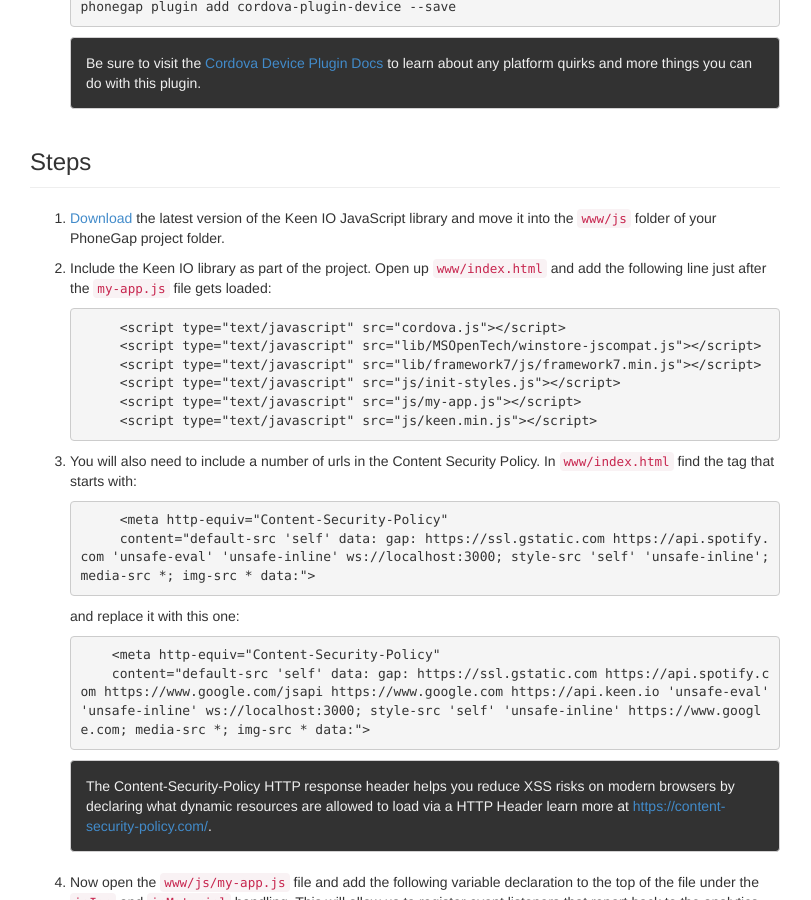
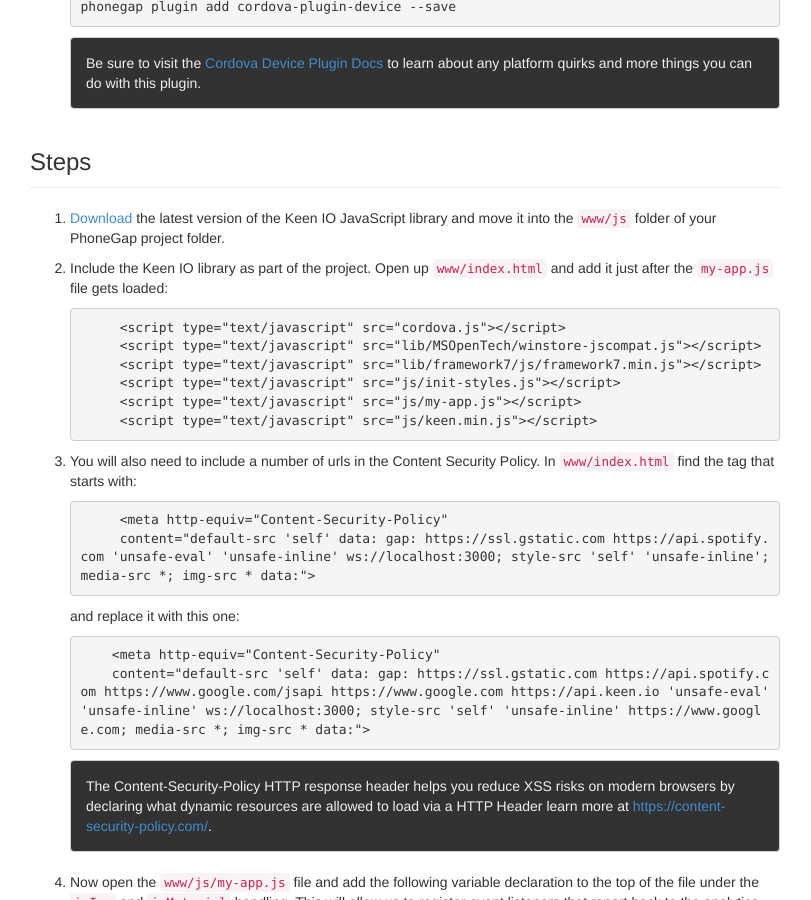
Before and after one commit to macdonst/summit-phonegap-supercharge, a Jekyll site: the page built from lesson5.md, in a window 1280 px wide and 900 px high, scrolled down 596 px. Shown: the whole window, without its empty margins (40-851 px from the left). Built offline with Jekyll 4.4.1, drawn with Linux system fonts in a browser that asks for light colours; nearby versions of some CDN libraries; library files that are not in the unit come from our copies; comment, search, counter and statistics services are not loaded.

Commit message:
Update Lesson 5

```diff
--- a/lesson5.md
+++ b/lesson5.md
@@ -26,7 +26,7 @@
 
 1. [Download](https://raw.githubusercontent.com/keen/keen-js/master/dist/keen.min.js) the latest version of the Keen IO JavaScript library and move it into the `www/js` folder of your PhoneGap project folder.
 
-2. Include the Keen IO library as part of the project. Open up `www/index.html` and add the following line just after the `my-app.js` file gets loaded:
+2. Include the Keen IO library as part of the project. Open up `www/index.html` and add it just after the `my-app.js` file gets loaded:
 
             <script type="text/javascript" src="cordova.js"></script>
             <script type="text/javascript" src="lib/MSOpenTech/winstore-jscompat.js"></script>
```
